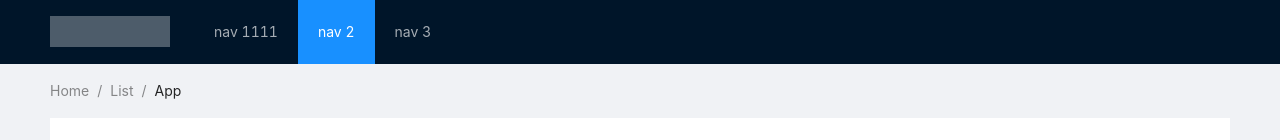
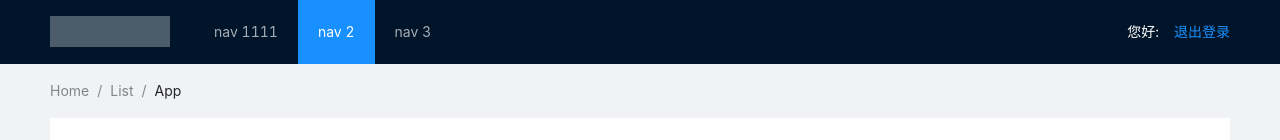
Before and after one commit to Akine-Ko/12306, a Vue app in the folder web/: page / in a window 1280 px wide. Shown: the top 140 px of the page. Built offline with nearby package versions, Linux system fonts and the light colour scheme; no server answers.

Commit message:
6.5 使用vuex(store)来保存登录信息

```diff
--- a/web/src/components/the-header.vue
+++ b/web/src/components/the-header.vue
@@ -1,6 +1,12 @@
 <template>
   <a-layout-header class="header">
     <div class="logo" />
+    <div style = "float: right; color:white;">
+      您好:{{member.mobile}} &nbsp;&nbsp;
+      <router-link to="/login">
+        退出登录
+      </router-link>
+    </div>
     <a-menu
         v-model:selectedKeys="selectedKeys1"
         theme="dark"
@@ -16,14 +22,17 @@
 
 <script>
 import {defineComponent, ref} from 'vue';
+import store from "@/store";
 
 
 export default defineComponent({
   name: "the-header-view",
   setup() {
+    let member = store.state.member;
 
     return {
       selectedKeys1: ref(['2']),
+      member
     };
   },
 });
--- a/web/src/store/index.js
+++ b/web/src/store/index.js
@@ -2,10 +2,14 @@
 
 export default createStore({
   state: {
+    member: {}
   },
   getters: {
   },
   mutations: {
+    setMember (state, _member) {
+      state.member = _member
+    }
   },
   actions: {
   },
--- a/web/src/views/login.vue
+++ b/web/src/views/login.vue
@@ -42,6 +42,7 @@
 import axios from 'axios';
 import { notification } from 'ant-design-vue';
 import { useRouter } from 'vue-router';
+import store from "@/store";
 
 
 export default defineComponent({
@@ -78,6 +79,7 @@
           notification.success({ description: '登录成功！' });
           // 登录成功，调到控台主页
           router.push({ path: '/' });
+          store.commit("setMember", data.content)
         } else {
           notification.error({ description: data.message });
         }
```
